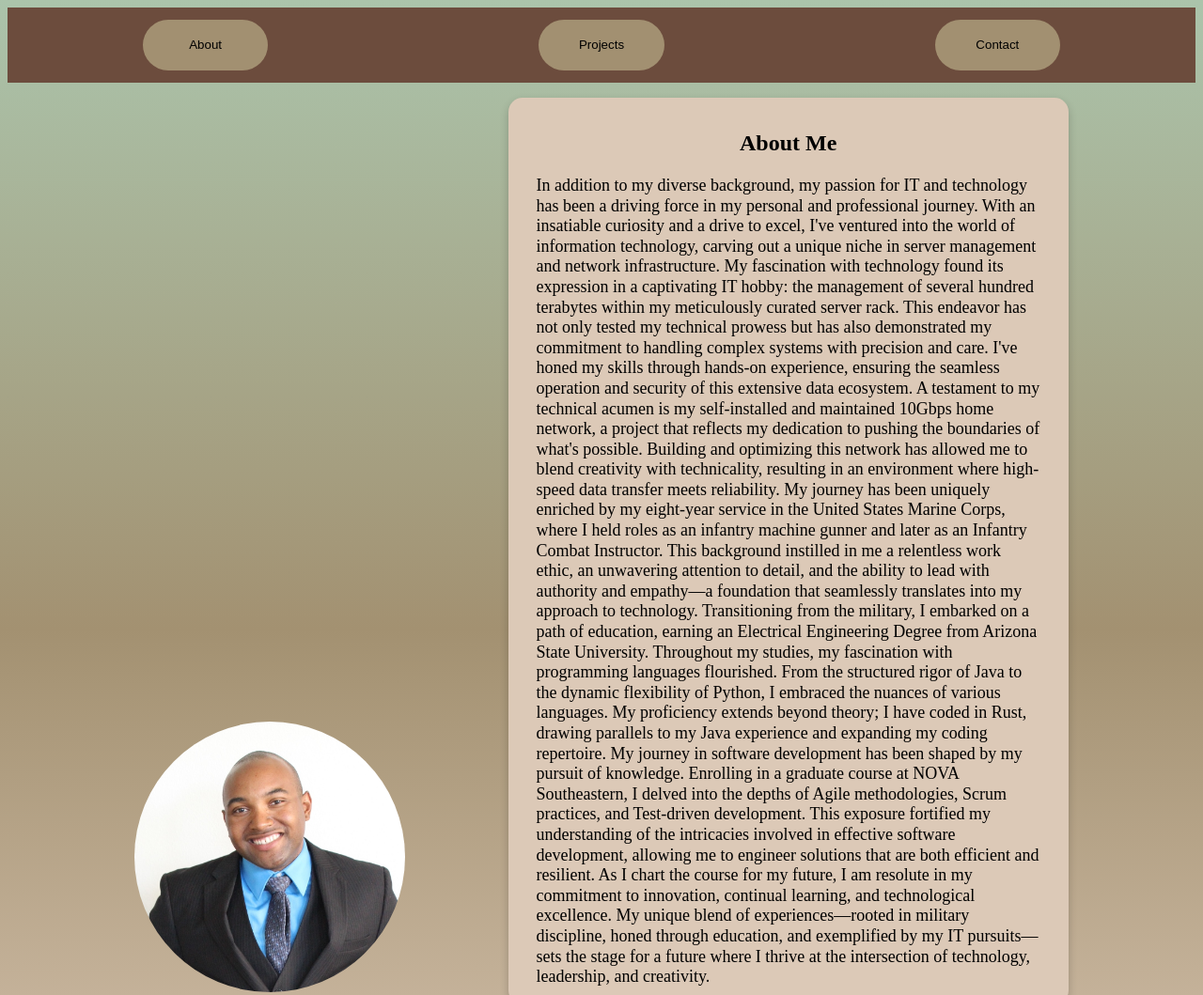
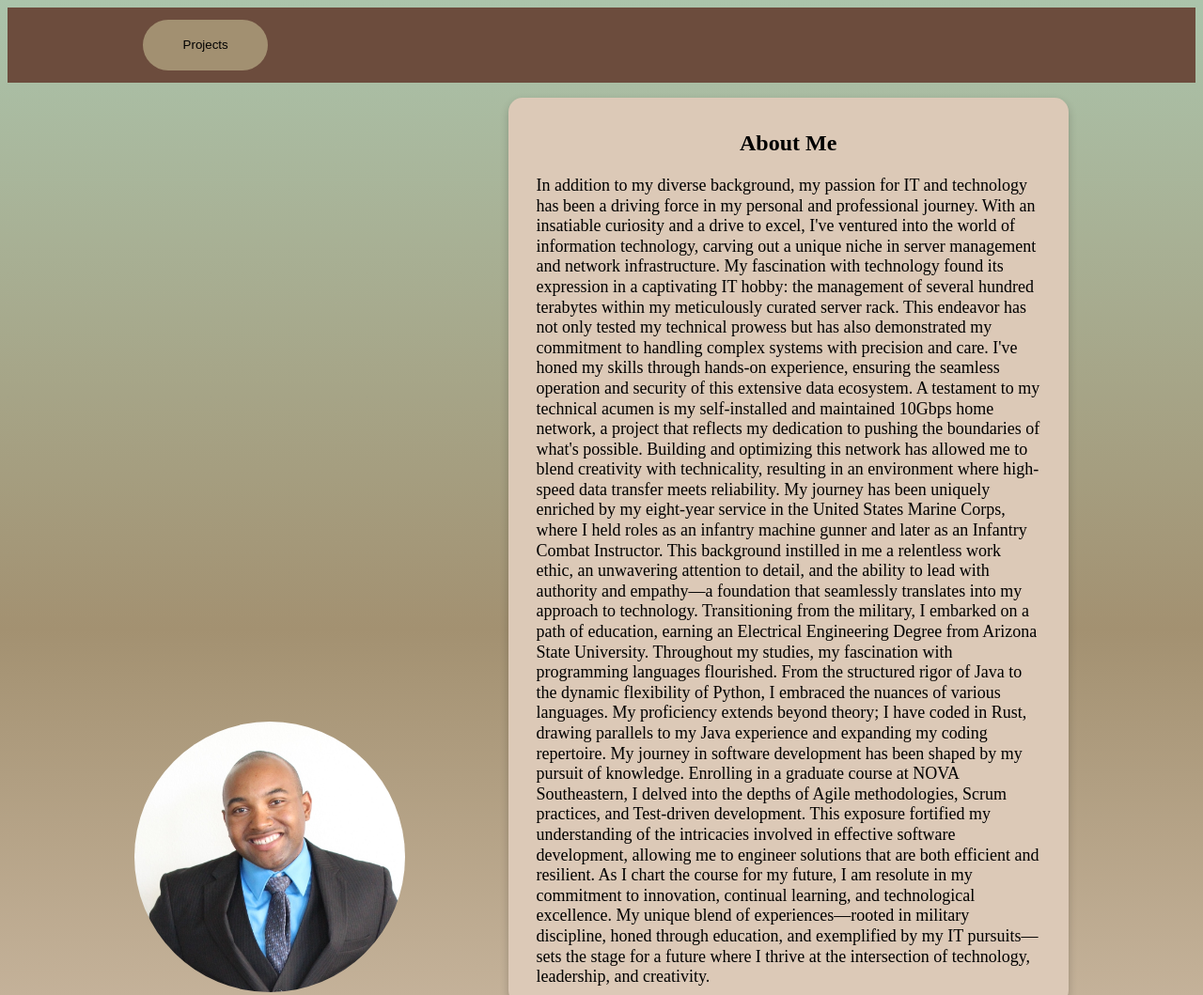
Before and after one commit to djhunter67/djhunter67.github.io, a plain HTML site: page index.html in a window 1280 px wide. Shown: the top 1059 px of the page at 94% size. Drawn offline with Linux system fonts and the light colour scheme.

Commit message:
fix: remove unused buttons

```diff
--- a/index.html
+++ b/index.html
@@ -14,9 +14,9 @@
     <!-- Header Section -->
     <header class="main-head">
         <div class="main-head-body">
-            <button class="main-head-body-butts" type="button">About</button>
+            <!-- <button class="main-head-body-butts" type="button">About</button> -->
             <a name="go to github" href="https://github.com/djhunter67"><button class="main-head-body-butts" type="button">Projects</button></a>
-            <button class="main-head-body-butts" type="button">Contact</button>
+            <!-- <button class="main-head-body-butts" type="button">Contact</button> -->
         </div>
     </header>
     <!-- Main Body Section -->
```
